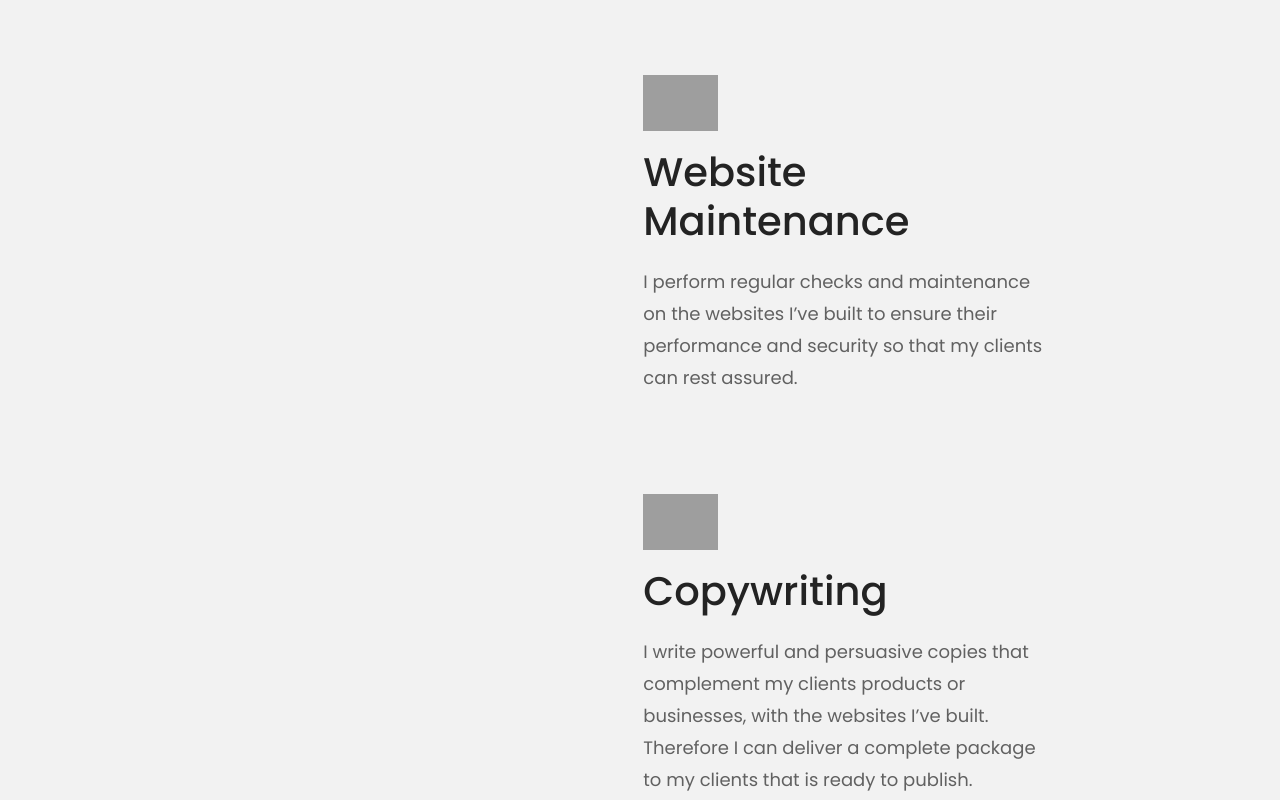
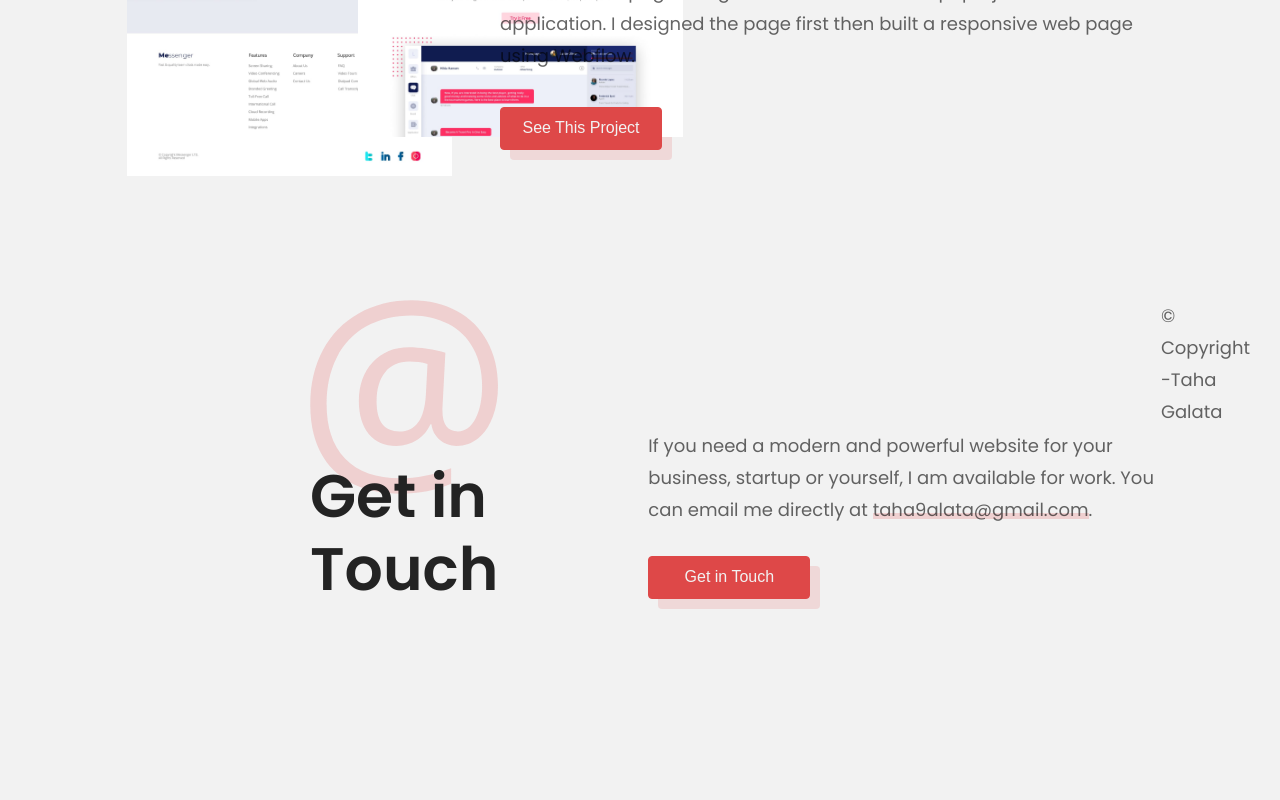
Before and after one commit to tahagalata/tgdesigndevelopment, a Gatsby site: page / in a window 1280 px wide. Shown: the part 1853-2653 px from the top of the page. Built offline with nearby package versions, Linux system fonts and the light colour scheme; Gatsby itself is replaced by a stand-in of ours; grey boxes are pictures that could not be loaded.

Commit message:
added copyright

```diff
--- a/src/components/sections/getInTouch/getInTouch.js
+++ b/src/components/sections/getInTouch/getInTouch.js
@@ -22,6 +22,8 @@ class GetInTouch extends Component {
             </p>
             <Button type='primary'>Get in Touch</Button>
           </div>
+
+          <p>© Copyright -Taha Galata</p>
         </div>
 
       </SectionWrapper>
--- a/src/components/sections/whatido/whatido.js
+++ b/src/components/sections/whatido/whatido.js
@@ -1,34 +1,11 @@
 import React, { Component } from 'react';
 import './whatido.scss';
 import SectionWrapper from '../sectionWrapper/sectionWrapper';
-import ServiceDiv from './service-div/service-div'
 
 class WhatIDo extends Component {
   render() {
     return (
       <SectionWrapper>
-        <div className='what-i-do-div' id='what-i-do-section'>
-          <h1 className='heading'>What I Do</h1>
-          <div className='services-div'>
-            <ServiceDiv type='design' heading='Design'>
-              Whether it is a website or mobile app design, I deliver the perfect combination of unique visual aesthetics and joyful user experience.
-            </ServiceDiv>
-
-            <ServiceDiv type='webdev'
-            heading='Website Development'>
-              I deliver fully responsive, reliable and performant websites using the latest technologies like Webflow, React.js and Gatsby.js that fits my clients’ needs and budgets.
-            </ServiceDiv>
-
-            <ServiceDiv type='webmaintenance'
-            heading='Website Maintenance'>
-              I perform regular checks and maintenance on the websites I’ve built to ensure their performance and security so that my clients can rest assured.
-            </ServiceDiv>
-
-            <ServiceDiv type='copywriting' heading='Copywriting'>
-              I write powerful and persuasive copies that complement my clients products or businesses, with the websites I’ve built. Therefore I can deliver a complete package to my clients that is ready to publish.
-            </ServiceDiv>
-          </div>
-        </div>
 
       </SectionWrapper>
     )
```
